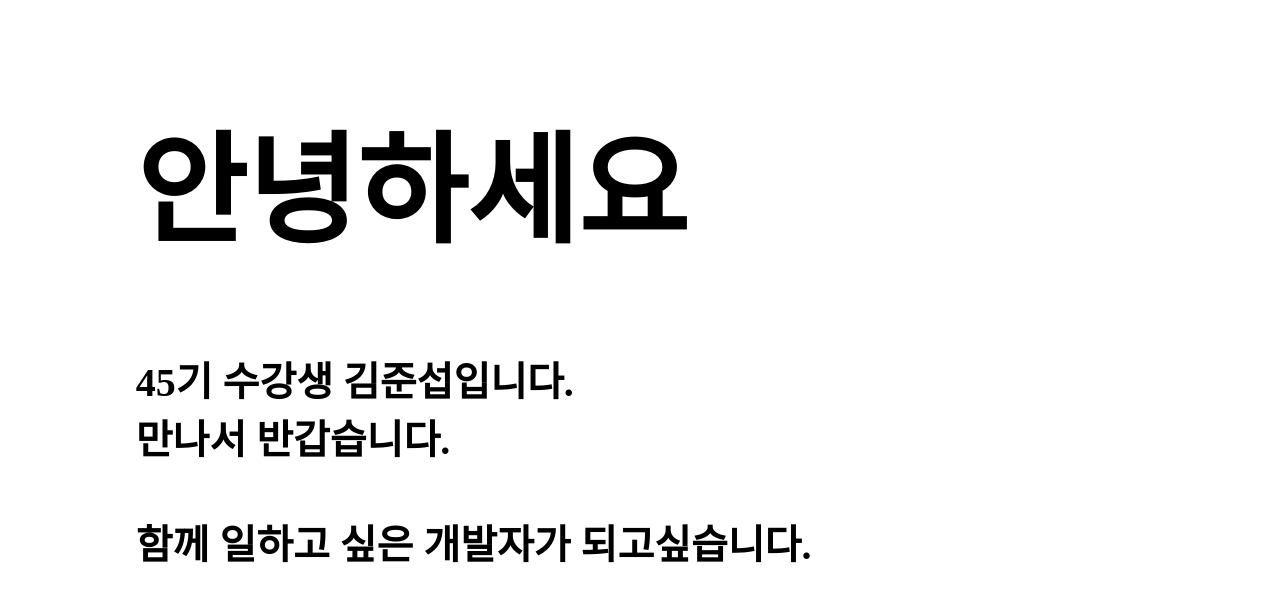
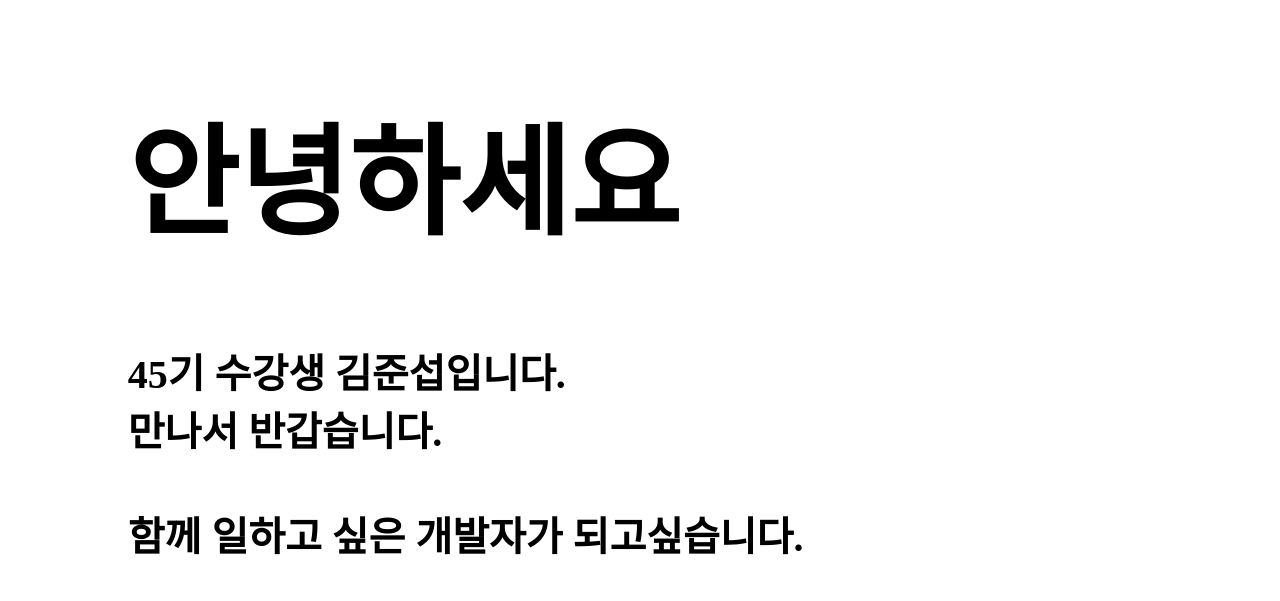
Before and after one commit to junsobi/Introduce, a plain HTML site: page index.html in a window 1280 px wide. Shown: the part 153-754 px from the top of the page. Drawn offline with Linux system fonts and the light colour scheme.

Commit message:
Update style.css

```diff
--- a/style.css
+++ b/style.css
@@ -10,7 +10,8 @@
 html {height: 100%;
       width: 100%;}
 body {-webkit-font-smoothing: antialiased;
-  -moz-osx-font-smoothing: auto;}
+  -moz-osx-font-smoothing: auto;
+margin:0;}
 .main{display: flex;
      flex direction: column;}
 .bg1{position: absolute;
```
